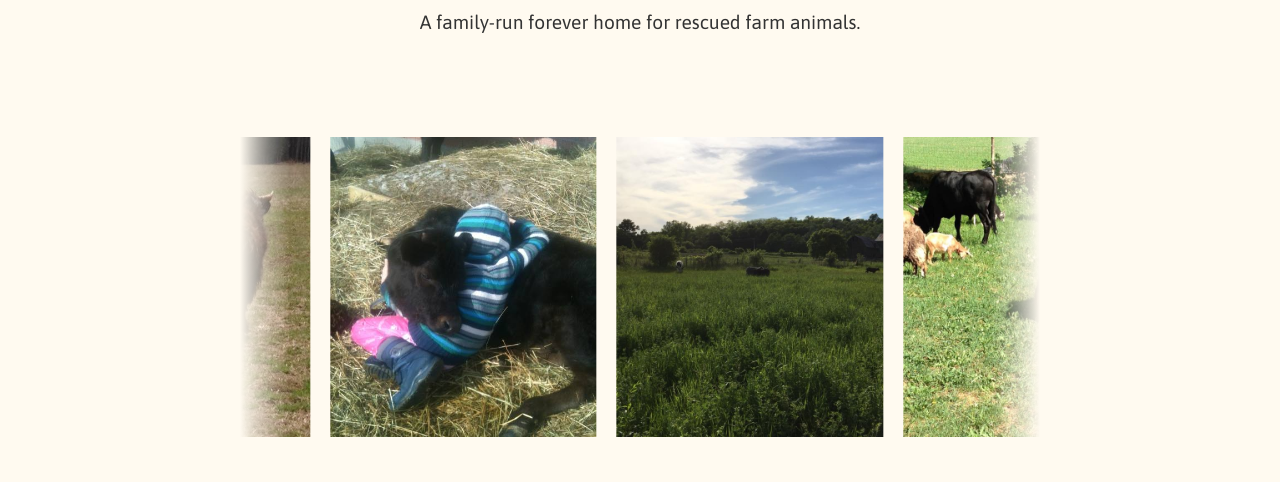
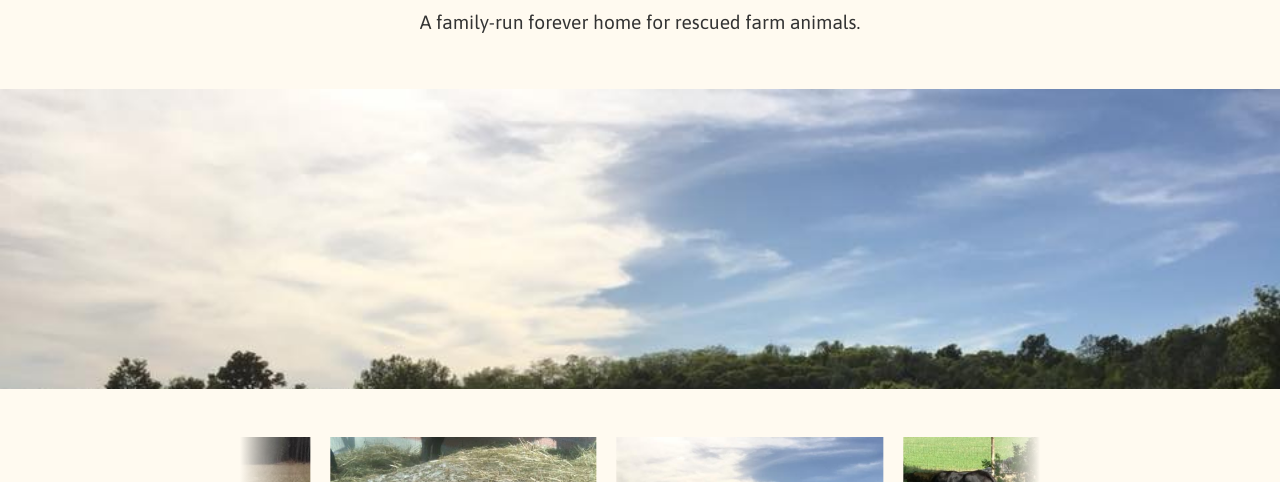
Before and after one commit to JCCappelletti1008/holycowsanctuary, a plain HTML site: page index.html in a window 1280 px wide. Shown: the part 314-796 px from the top of the page. Drawn offline with Linux system fonts and the light colour scheme; a web font is replaced by a local one.

Commit message:
Scroll banner added

```diff
--- a/css/style.css
+++ b/css/style.css
@@ -276,3 +276,15 @@ body {
   opacity: 1;
   transform: translateY(0);
 }
+
+
+.parallax {
+  position: relative;
+  width: 100%;
+  height: 300px;
+  background-attachment: scroll;
+  background-position: center bottom;
+  background-repeat: no-repeat;
+  background-size: cover;
+  z-index: 1;
+}
--- a/index.html
+++ b/index.html
@@ -21,6 +21,7 @@
     <p class="site-tagline">A family-run forever home for rescued farm animals.</p>
   </header>
 
+  <section class="parallax" style="background-image: url('img/pano01.jpg');"></section>
 
   <main class="content">
     <section class="carousel">
@@ -47,10 +48,6 @@
         —  thank you for being part of their story.
       </p>
     </div>
-
-
-</div>
-
 
   </main>
 
--- a/js/main.js
+++ b/js/main.js
@@ -20,3 +20,17 @@ window.addEventListener('load', handleScrollAnimation);
 // setupNavigation();
 // loadTestimonials();
 // etc.
+
+
+function updateParallax() {
+  document.querySelectorAll('.parallax').forEach(el => {
+    const offset = window.pageYOffset;
+    const scrollSpeed = 0.5; // adjust for desired smoothness
+    const imageOffset = -offset * scrollSpeed; // scroll upward from bottom
+    el.style.backgroundPositionY = `${imageOffset}px`;
+  });
+}
+
+// window.addEventListener('load', updateParallax);
+
+window.addEventListener('scroll', updateParallax);
```
Also changed, not shown: img/IMG_0194.JPG (added), img/IMG_3325.JPG (added), img/hayPano.JPG (added), img/hayStacks2017.JPG (added), img/pano01.jpg (added).
